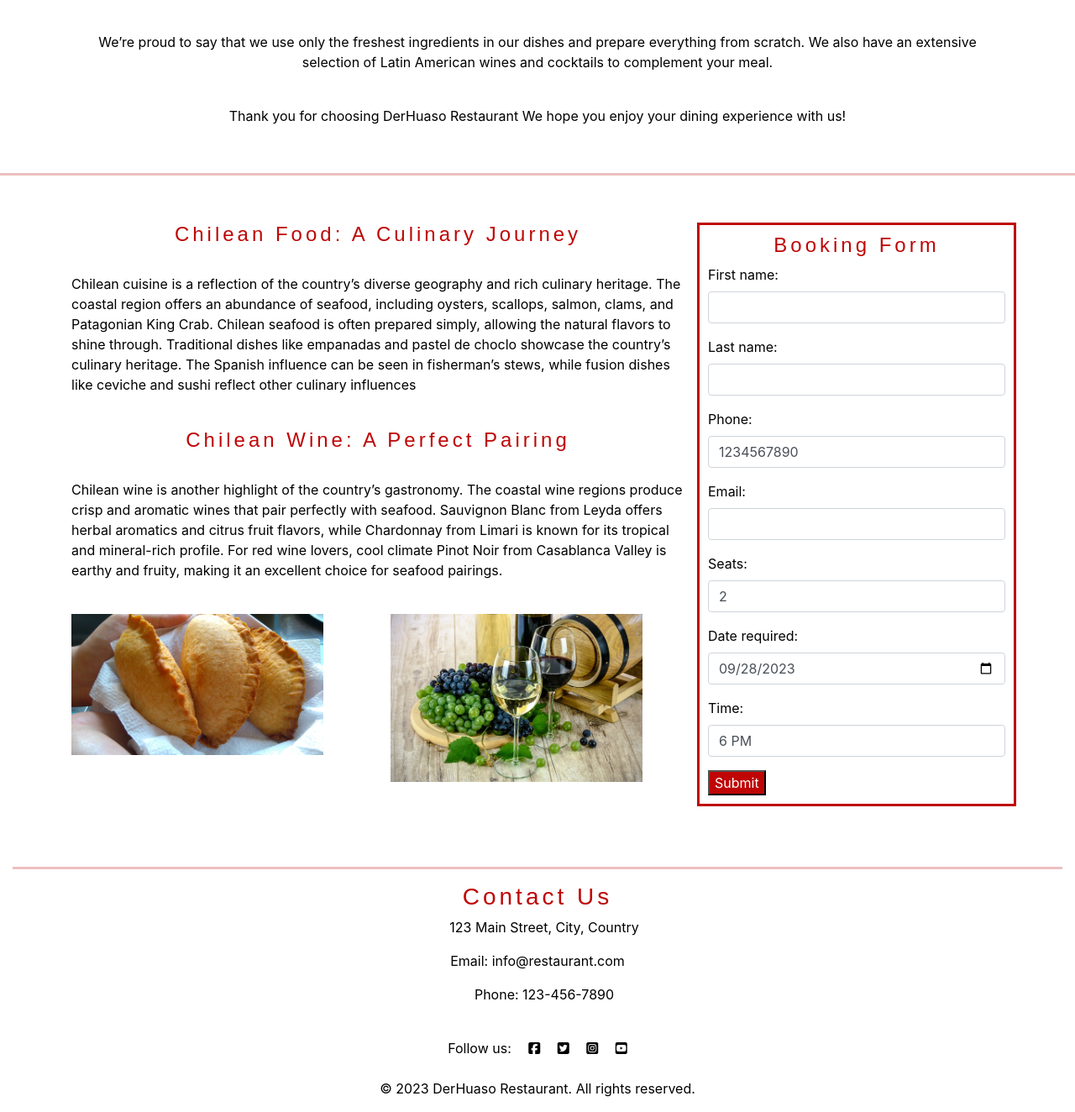
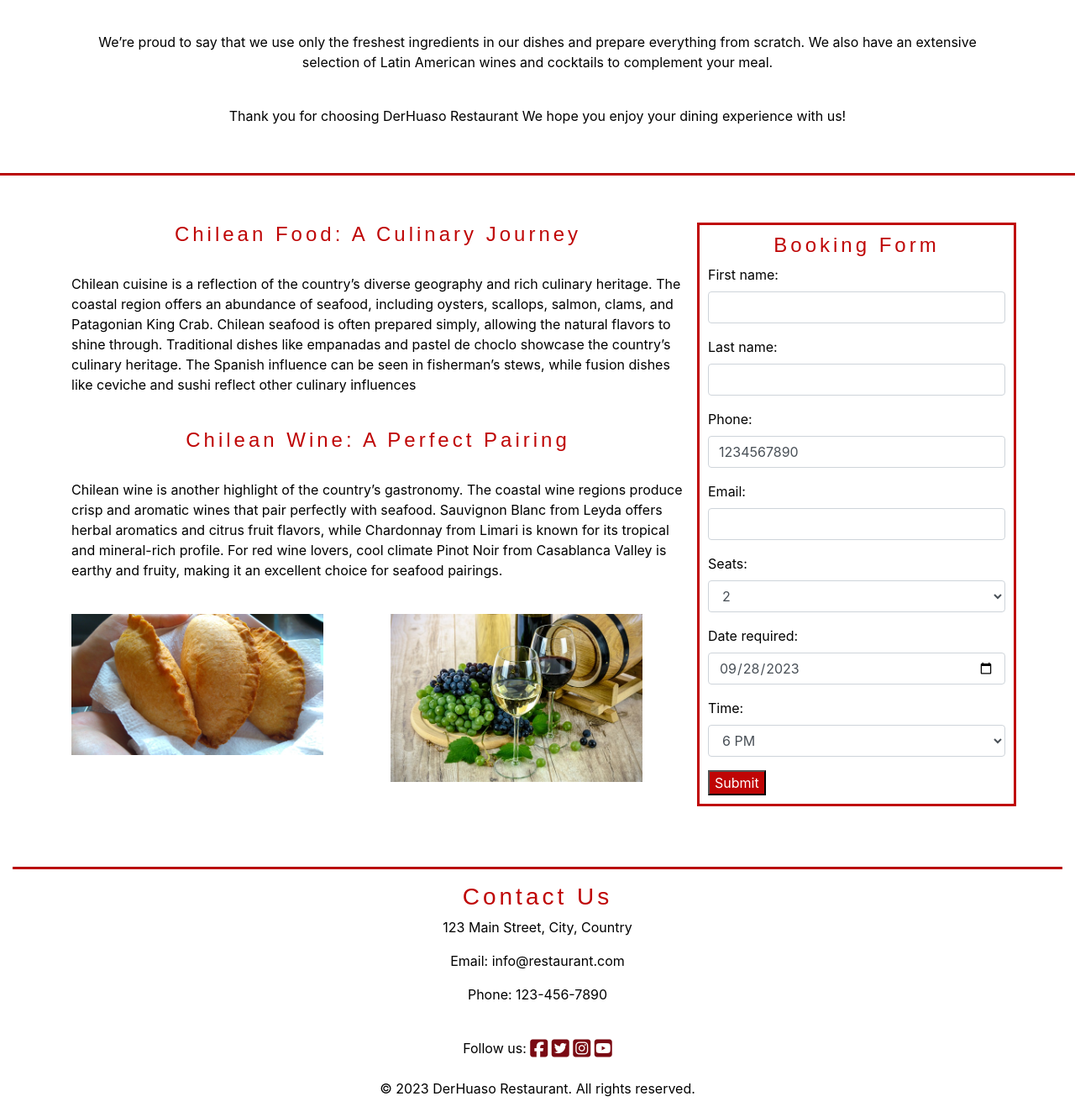
Before and after one commit to iweinacker/pp4-derhuaso, a Django app: page / in a window 1280 px wide. Shown: the part 842-2166 px from the top of the page at 84% size. Run offline with Django 3.2, Linux system fonts and the light colour scheme; some libraries are stand-ins or nearby versions.

Commit message:
Update base.html

```diff
--- a/templates/base.html
+++ b/templates/base.html
@@ -10,32 +10,6 @@
       content="YooMoov is a nationwide van and driver booking site, to help you moove your items safely and quickly"
     />
 
-    <!-- Google Fonts -->
-    <link
-      href="https://fonts.googleapis.com/css?family=Open+Sans:300,300i,400,400i,600,600i,700,700i%7CRaleway:300,300i,400,400i,500,500i,600,600i,700,700i%7CPoppins:300,300i,400,400i,500,500i,600,600i,700,700i"
-      rel="stylesheet"
-    />
-
-    <!-- Font Awesome -->
-    <script
-      src="https://kit.fontawesome.com/cb51976b49.js"
-      crossorigin="anonymous"
-    ></script>
-
-    <!-- Vendor CSS Files -->
-    <link
-      href="{% static 'vendor/bootstrap/css/bootstrap.min.css' %}"
-      rel="stylesheet"
-    />
-    <link
-      href="{% static 'vendor/bootstrap-icons/bootstrap-icons.css' %}"
-      rel="stylesheet"
-    />
-    <link
-      href="{% static 'vendor/boxicons/css/boxicons.min.css' %}"
-      rel="stylesheet"
-    />
-
     <!-- Bootstrap 4 CSS -->
     <link
       rel="stylesheet"
@@ -44,22 +18,12 @@
       crossorigin="anonymous"
     />
 
+    <!-- Font Awesome -->
+    <script src="https://kit.fontawesome.com/cb51976b49.js" crossorigin="anonymous"></script>
+
+
     <!-- Custom CSS -->
     <link rel="stylesheet" href="{% static 'css/style.css' %}" />
-
-    <!-- jQuery -->
-    <link
-      rel="stylesheet"
-      href="https://code.jquery.com/ui/1.12.1/themes/base/jquery-ui.css"
-    />
-    <script
-      src="https://code.jquery.com/jquery-3.2.1.slim.min.js"
-      integrity="sha384-KJ3o2DKtIkvYIK3UENzmM7KCkRr/rE9/Qpg6aAZGJwFDMVNA/GpGFF93hXpG5KkN"
-      crossorigin="anonymous"
-    ></script>
-    <script src="https://code.jquery.com/jquery-3.2.1.min.js"></script>
-    <script src="https://code.jquery.com/ui/1.12.1/jquery-ui.js"></script>
-    <script src="https://cdn.jsdelivr.net/npm/bootstrap-4@4.0.0/index.min.js"></script>
 
     <title>Der Huaso Restaurant</title>
   </head>
@@ -123,8 +87,10 @@
         </div>
     </div>
 
-
-    <main id="main">{% block content %} {% endblock %}</main>
+    <!-- Start Maif -->
+    <main id="main">
+        {% block content %} {% endblock %}
+    </main>
     <!-- End #main -->
 
     <!-- Footer -->
@@ -138,10 +104,10 @@
       </div>
       <br />
       <p class="col-lg-12 m-0 text-center ">
-        Follow us: <i class="fab fa-facebook-square ms-3"></i>
-        <i class="fab fa-twitter-square ms-3"></i>
-        <i class="fab fa-instagram-square ms-3"></i>
-        <i class="fab fa-youtube-square ms-3"></i>
+        Follow us: <i class="fa-brands fa-square-facebook fa-xl" style="color: #7a0a13;"></i>
+        <i class="fa-brands fa-square-twitter fa-xl" style="color: #7a0a13;"></i>
+        <i class="fa-brands fa-square-instagram fa-xl" style="color: #7a0a13;"></i>
+        <i class="fa-brands fa-square-youtube fa-xl" style="color: #7a0a13;"></i>
       </p>
       <br />
       <p class="m-0 text-center ">
@@ -158,8 +124,6 @@
     </script>
 
     <!-- Bootstrap JS and other scripts -->
-    <script src="https://ajax.googleapis.com/ajax/libs/jquery/3.5.1/jquery.min.js"></script>
-    <script src="https://cdnjs.cloudflare.com/ajax/libs/popper.js/1.16.0/umd/popper.min.js"></script>
     <script src="https://maxcdn.bootstrapcdn.com/bootstrap/4.5.2/js/bootstrap.min.js"></script>
   </body>
 </html>
```
